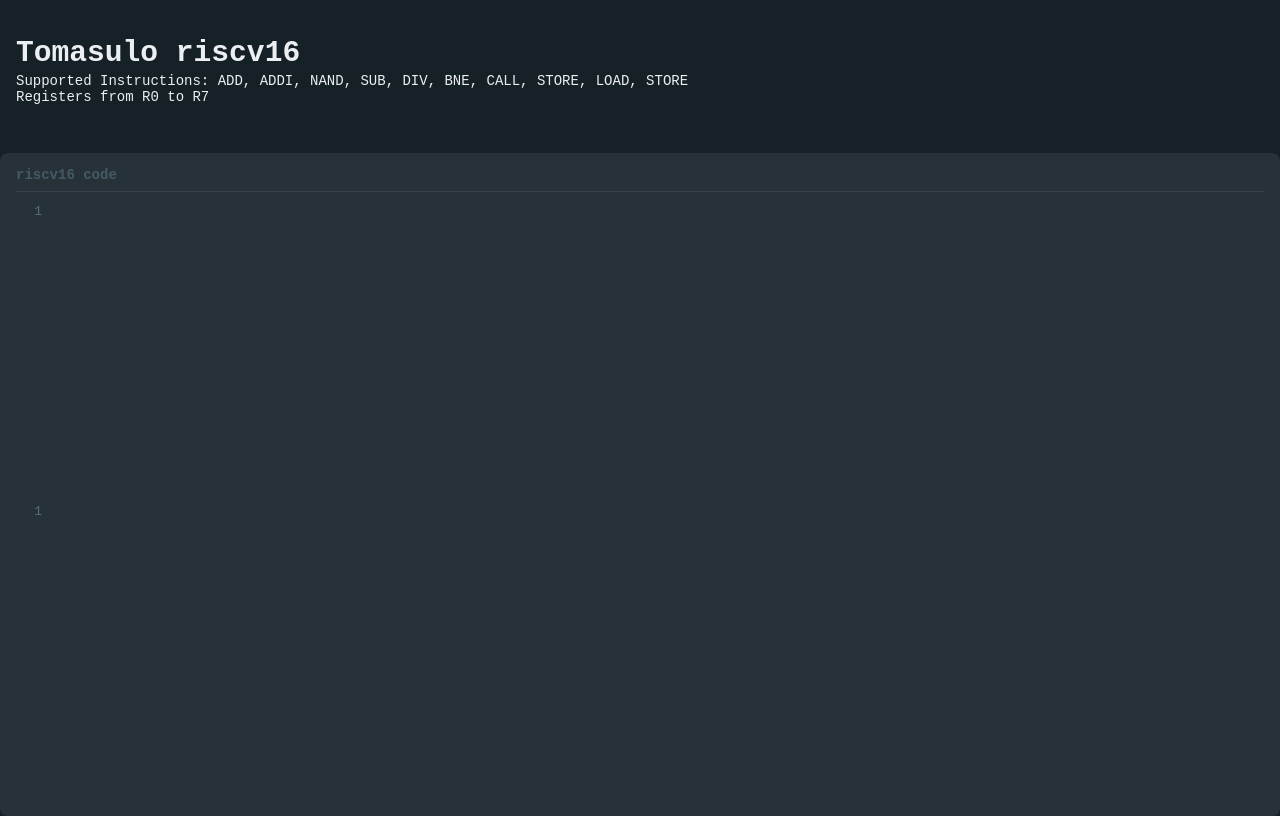
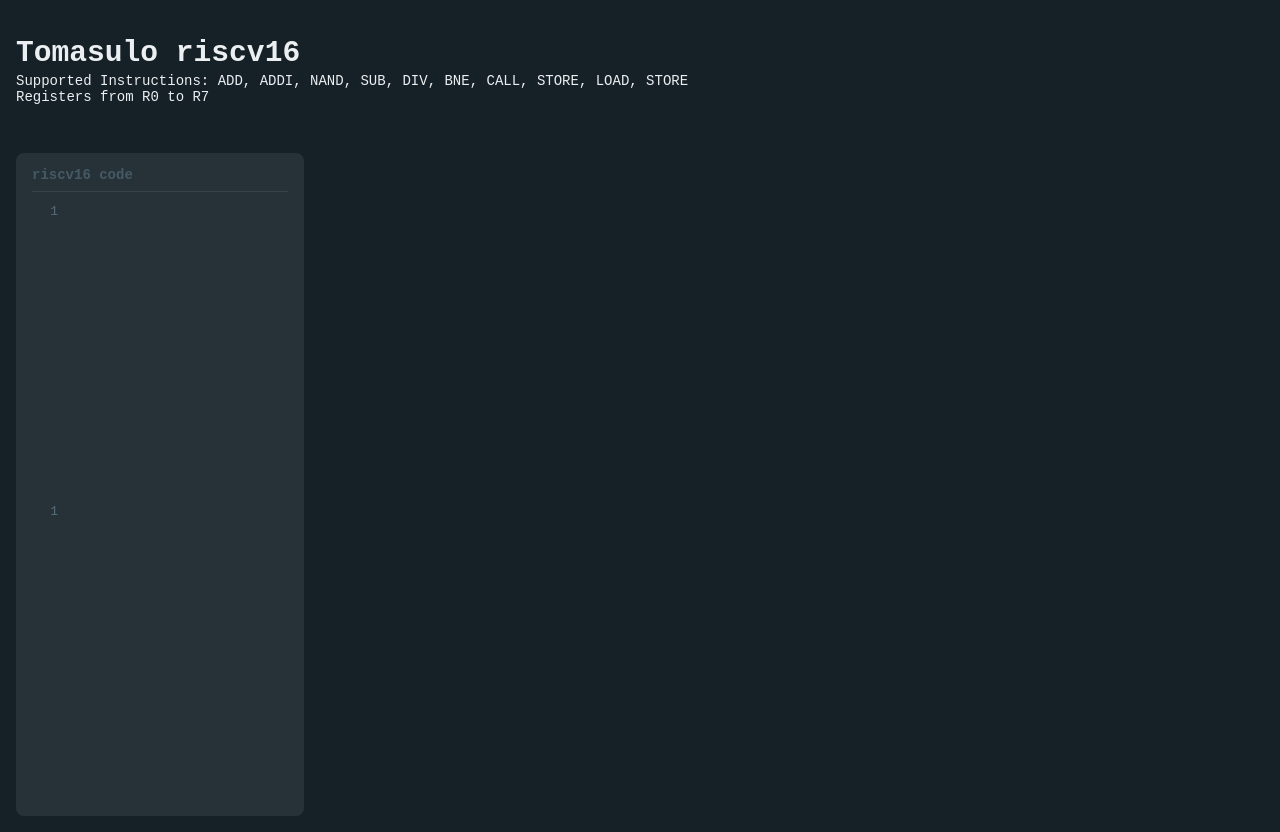
Before and after one commit to Ahmed-Waseem77/tomasulo_react, a React (Create React App) app: page / in a window 1280 px wide. Built offline with nearby package versions, Linux system fonts and the light colour scheme.

Commit message:
layout changes

```diff
--- a/src/App.css
+++ b/src/App.css
@@ -1,8 +1,8 @@
 @import url(./css/global.css);
 
 .App {
- min-width: 100vw;
  min-height: 100vh;
+ max-width: 100%;
  background-color: var(--dark-0);
  display: flex;
  flex-direction: column;
@@ -27,6 +27,7 @@
   font-family: 'Courier New', Courier, monospace;
   color: var(--light-1);
   padding: 1em;
+  animation: fadeInBottom 2s ease 0s 1 normal forwards;
 }
 
 .App-header h1 {
@@ -44,6 +45,9 @@
   border: 0px solid;
   border-radius: 0.5em;
   background-color: var(--dark-1);
+  margin: 0em 1em 1em 1em;
+  max-width: 20vw;
+  min-height: 40vh;
   animation: fadeInBottom 2s ease 0s 1 normal forwards;
 }
 
```
